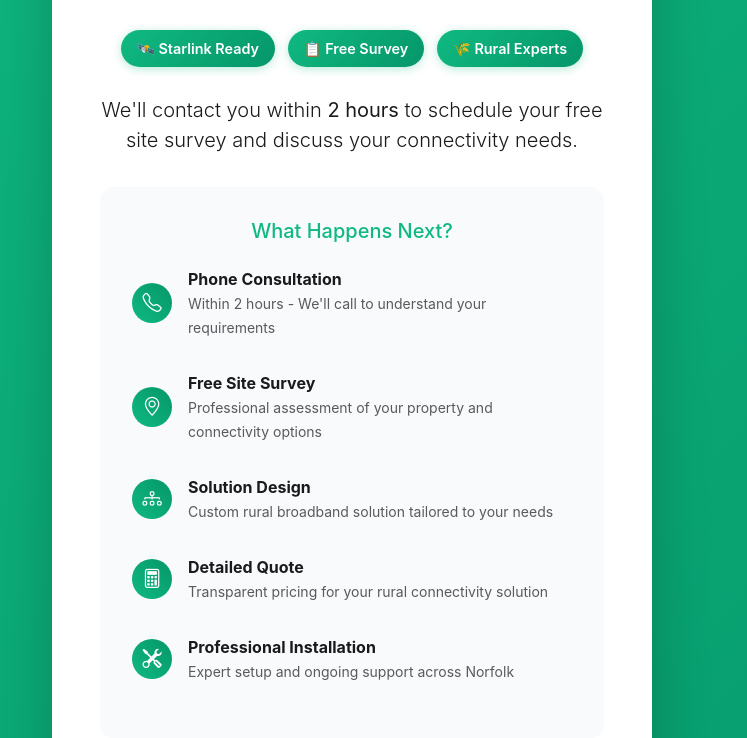
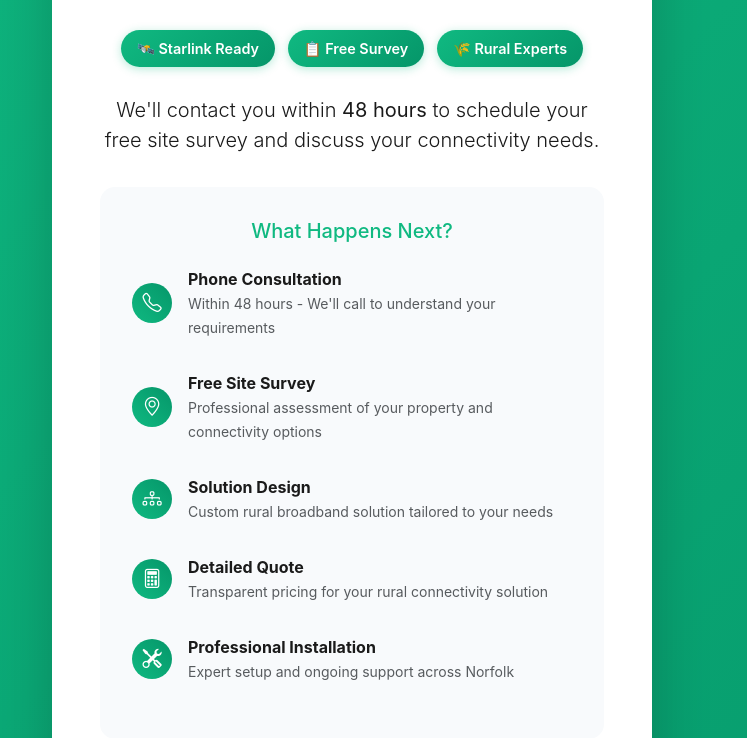
Before and after one commit to Sprintwave/sprintwaveweb, a Flask app: page /thank-you-rural-broadband in a window 1280 px wide. Shown: the part 300-1038 px from the top of the page, without its empty margins (288-1035 px from the left). Run offline with Flask 3, Linux system fonts and the light colour scheme.

Commit message:
thanky9u oage

```diff
--- a/templates/thank-you-rural-broadband.html
+++ b/templates/thank-you-rural-broadband.html
@@ -5,7 +5,7 @@
 <meta content="width=device-width, initial-scale=1.0" name="viewport"/>
 
 <title>Thank You - Rural Broadband Survey | Sprintwave</title>
-<meta name="description" content="Thank you for your rural broadband inquiry. We'll contact you within 2 hours to schedule your free survey.">
+<meta name="description" content="Thank you for your rural broadband inquiry. We'll contact you within 48 hours to schedule your free survey.">
 <meta name="robots" content="noindex, nofollow">
 
 <!-- Favicon -->
@@ -159,7 +159,7 @@
     </div>
 
     <p class="lead mb-4">
-      We'll contact you within <strong>2 hours</strong> to schedule your free site survey and discuss your connectivity needs.
+      We'll contact you within <strong>48 hours</strong> to schedule your free site survey and discuss your connectivity needs.
     </p>
 
     <div class="next-steps">
@@ -171,7 +171,7 @@
         </div>
         <div class="text-start">
           <strong>Phone Consultation</strong><br>
-          <small class="text-muted">Within 2 hours - We'll call to understand your requirements</small>
+          <small class="text-muted">Within 48 hours - We'll call to understand your requirements</small>
         </div>
       </div>
 
```
